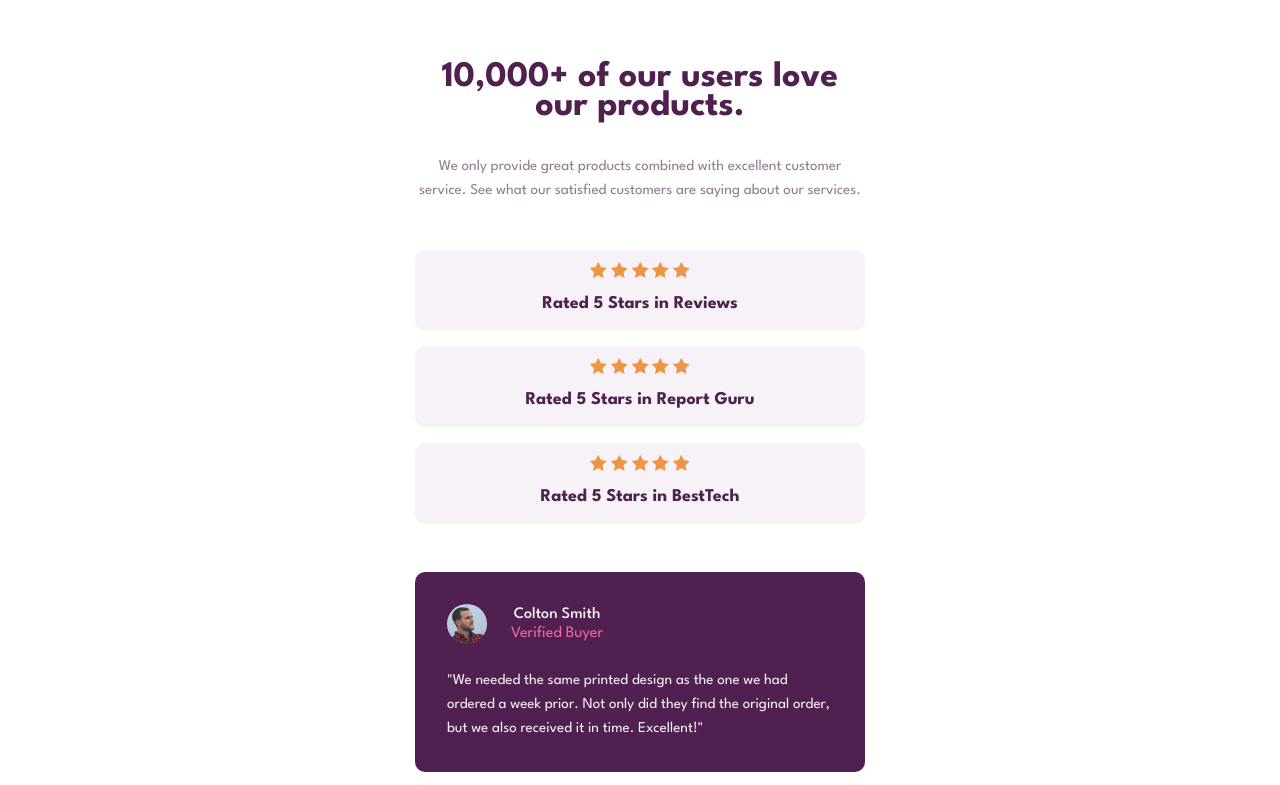
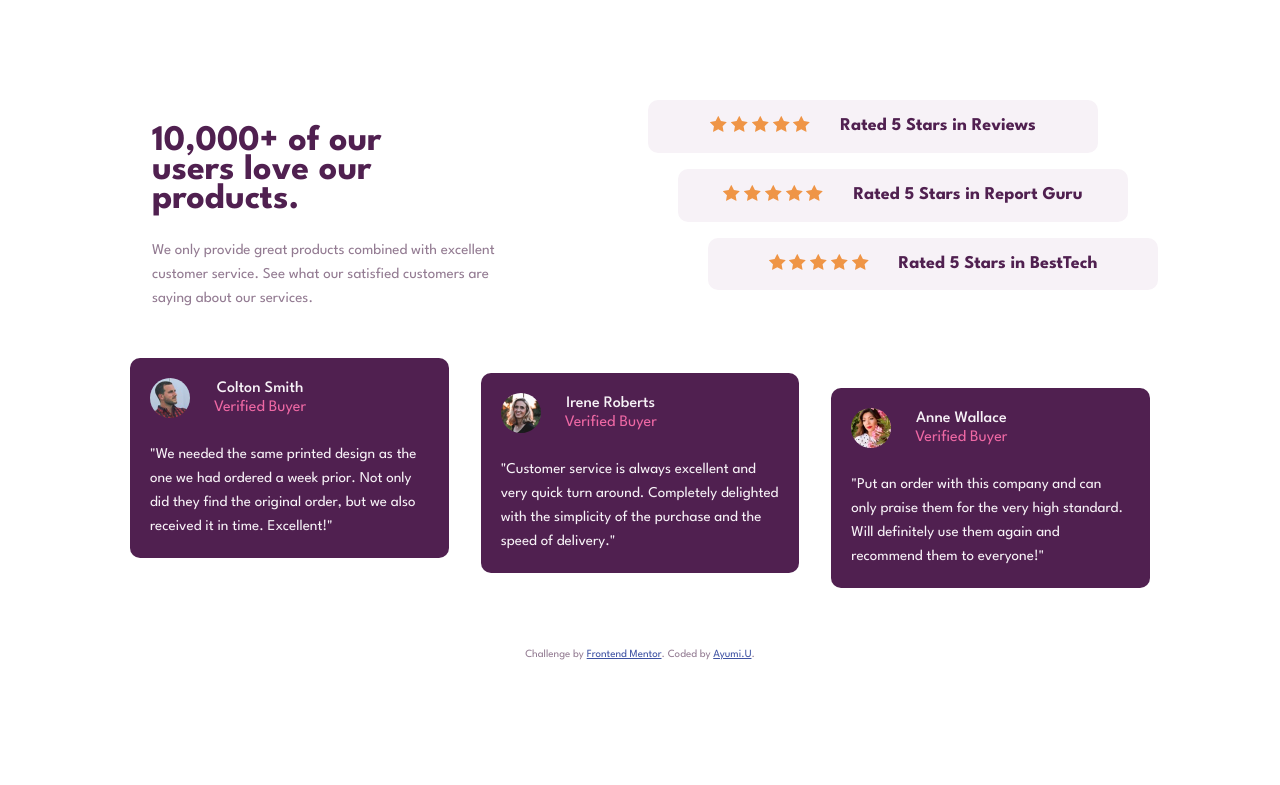
Before and after one commit to AyumiUeno12/Social-Proof-Section, a plain HTML site: page index.html in a window 1280 px wide. Shown: the top 785 px of the page. Drawn offline with Linux system fonts and the light colour scheme.

Commit message:
Added media query

```diff
--- a/css/style.css
+++ b/css/style.css
@@ -67,18 +67,19 @@ Default: 10px
   box-sizing: border-box;
 }
 
-/* html {
+html {
   font-size: 62.5%;
-} */
+}
 
 body {
   background-color: hsl(0, 0%, 100%);
   color: hsl(303, 10%, 53%);
   font-family: "League Spartan", sans-serif;
-  font-size: 15px;
+  font-size: 1.5rem;
   font-weight: 400;
-  height: 100%;
+  height: 100vh;
   line-height: 1.6;
+  margin: 5% auto;
 }
 
 /*******************************/
@@ -87,64 +88,55 @@ body {
 
 .container {
   margin: 0 auto;
-  padding: 0 25px;
+  padding: 0 2.5rem;
   text-align: center;
 }
+
+/*******************************/
+/*  Hero Section */
+/*******************************/
+
+.hero {
+  text-align: center;
+  margin: 6.4rem auto 4.8rem auto;
+  max-width: 45rem;
+}
+
+.hero h1 {
+  color: hsl(300, 43%, 22%);
+  font-size: 3.6rem;
+  font-weight: 600;
+  line-height: 0.8;
+  margin-bottom: 2.4rem;
+  padding: 0 2.4rem;
+}
+
+.hero-top {
+  margin-bottom: 4.8rem;
+}
+
+/*******************************/
+/*  Star Rating Section */
+/*******************************/
 
 .rating {
   background-color: hsl(300, 24%, 96%);
   border-radius: 10px;
-  margin-bottom: 16px;
-  padding: 12px;
-  max-width: 600px;
+  margin-right: auto;
+  margin-left: auto;
+  max-width: 45rem;
+  margin-bottom: 1.6rem;
+  padding: 1.2rem;
 }
 
 .rating:last-child {
   margin-bottom: 0;
 }
 
-/*******************************/
-/*  Header */
-/*******************************/
-
-header {
-  text-align: center;
-  padding-top: 64px;
-  margin-bottom: 48px;
-  margin-left: auto;
-  margin-right: auto;
-  max-width: 450px;
-}
-
-header h1 {
-  color: hsl(300, 43%, 22%);
-  font-size: 36px;
-  font-weight: 600;
-  line-height: 0.8;
-  padding: 0;
-  margin-bottom: 32px;
-  padding: 0 24px;
-}
-
-/*******************************/
-/*  Star Rating Section */
-/*******************************/
-
 h2 {
   color: hsl(300, 43%, 22%);
-  font-size: 18px;
+  font-size: 1.8rem;
   font-weight: 600;
-}
-
-.stars {
-  padding-bottom: 4px;
-}
-
-.star-ratings {
-  margin-bottom: 48px;
-  margin-left: auto;
-  margin-right: auto;
-  max-width: 450px;
 }
 
 /*******************************/
@@ -152,45 +144,43 @@ h2 {
 /*******************************/
 
 .testimonials {
-  margin-bottom: 48px;
   justify-content: center;
-  margin-left: auto;
-  margin-right: auto;
-  max-width: 450px;
+  margin: 0 auto 4.8rem auto;
+  max-width: 45rem;
 }
 
 .testimonial {
-  margin-bottom: 16px;
   background-color: hsl(300, 43%, 22%);
   color: hsl(300, 24%, 96%);
   border-radius: 10px;
+  margin-bottom: 2.4rem;
 }
 
 .testimonial-padding {
-  padding: 32px;
+  padding: 3.2rem;
 }
 
 .testimonial-header {
   display: flex;
   align-items: center;
-  margin-bottom: 24px;
+  margin-bottom: 2.4rem;
 }
 
 .testimonial-header img {
   border-radius: 50%;
-  margin-right: 24px;
+  margin-right: 2.4rem;
 }
 
 h3 {
   font-weight: 500;
-  font-size: 16px;
+  font-size: 1.6rem;
   line-height: 1.2;
 }
 
 .testimonial-header span {
   color: hsl(333, 80%, 67%);
   font-weight: 400;
-  font-size: 16px;
+  font-size: 1.6rem;
 }
 
 blockquote {
@@ -202,6 +192,10 @@ blockquote {
 /*  Footer */
 /*******************************/
 
+footer {
+  margin-top: 6.4rem;
+}
+
 .attribution {
   font-size: 11px;
   text-align: center;
@@ -210,7 +204,93 @@ blockquote {
   color: hsl(228, 45%, 44%);
 }
 
-background-image: url("/images/bg-pattern-top-mobile.svg");
-background-position: center;
-background-repeat: no-repeat;
-background-size: cover;
+/*******************************/
+/* Media Queries */
+/*******************************/
+
+@media screen and (min-width: 1020px) {
+  .container {
+    max-width: 122rem;
+    margin: 0 auto;
+    padding: 0 10rem;
+  }
+
+  .grid {
+    display: grid;
+    column-gap: 3.2rem;
+  }
+
+  .grid--2-cols {
+    grid-template-columns: repeat(2, 1fr);
+  }
+
+  .grid--3-cols {
+    grid-template-columns: repeat(3, 1fr);
+  }
+
+  .hero {
+    margin-bottom: 0;
+    text-align: left;
+  }
+
+  .hero {
+    text-align: left;
+    justify-content: center;
+    margin-top: 6.4rem;
+    padding-right: 8rem;
+  }
+
+  .hero h1 {
+    padding: 0;
+    padding-right: 13rem;
+  }
+
+  .star-ratings {
+    margin-top: 3.6rem;
+  }
+
+  .rating:first-child {
+    transform: translatex(-3rem);
+  }
+
+  /* .rating:nth-child(2) {
+    transform: translateX(1rem);
+  } */
+
+  .rating:last-child {
+    transform: translatex(3rem);
+  }
+
+  .rating {
+    display: flex;
+    justify-content: center;
+  }
+
+  .stars {
+    margin-right: 3rem;
+  }
+
+  .star {
+    padding-top: 4px;
+  }
+
+  .testimonials {
+    max-width: 100%;
+  }
+
+  .testimonial {
+    padding: 2rem;
+  }
+
+  .testimonial-padding {
+    padding: 0;
+  }
+
+  .testimonial:nth-child(2) {
+    transform: translateY(1.5rem);
+  }
+
+  .testimonial:last-child {
+    transform: translateY(3rem);
+  }
+}
--- a/index.html
+++ b/index.html
@@ -28,22 +28,24 @@
 
     <!-- Feel free to remove these styles or customise in your own stylesheet 👍 -->
   </head>
+ <body>
 
-  <body>
    <main>
-      <section class="container">
-        <header>
+     <div class="container">
+       <section class="hero-top grid grid--2-cols">
+         <!-- Hero Section -->
+         <div class="hero">
            <h1>10,000+ of our users love our products.</h1>
            <p>
              We only provide great products combined with excellent customer
              service. See what our satisfied customers are saying about our
              services.
             </p>
-        </header>
+          </div>
 
           <!-- Star Rating Section -->
-        <section class="star-ratings">
-          <div class="rating">
+          <div class="star-ratings">
+            <div class="rating rating-1">
               <div class="stars">
                 <img src="/images/icon-star.svg" alt="star icon" class="star" />
                 <img src="/images/icon-star.svg" alt="star icon" class="star" />
@@ -54,7 +56,7 @@
               <h2>Rated 5 Stars in Reviews</h2>
             </div>
 
-          <div class="rating">
+            <div class="rating rating-2">
               <div class="stars">
                 <img src="/images/icon-star.svg" alt="star icon" class="star" />
                 <img src="/images/icon-star.svg" alt="star icon" class="star" />
@@ -65,7 +67,7 @@
               <h2>Rated 5 Stars in Report Guru</h2>
             </div>
 
-          <div class="rating">
+            <div class="rating rating-3">
               <div class="stars">
                 <img src="/images/icon-star.svg" alt="star icon" class="star" />
                 <img src="/images/icon-star.svg" alt="star icon" class="star" />
@@ -75,10 +77,11 @@
               </div>
               <h2>Rated 5 Stars in BestTech</h2>
             </div>
+          </div>
         </section>
 
         <!-- Testimonial Section -->
-        <section class="testimonials">
+        <div class="testimonials grid grid--3-cols testimonials">
           <!-- Testiomnial 1 -->
           <div class="testimonial">
             <div class="testimonial-padding">
@@ -123,8 +126,8 @@
 
                 <blockquote>
                   "Customer service is always excellent and very quick turn
-                around. Completely delighted with the simplicity of the purchase
-                and the speed of delivery."
+                  around. Completely delighted with the simplicity of the
+                  purchase and the speed of delivery."
                 </blockquote>
               </div>
             </div>
@@ -148,13 +151,14 @@
                 </div>
 
                 <blockquote>
-                "Put an order with this company and can only praise them for the
-                very high standard. Will definitely use them again and recommend
-                them to everyone!"
+                  "Put an order with this company and can only praise them for
+                  the very high standard. Will definitely use them again and
+                  recommend them to everyone!"
                 </blockquote>
               </div>
             </div>
-        </section>
+          </div>
+        </div>
       </section>
     </main>
 
```
Lines whose indentation alone changed are shown as unchanged.
